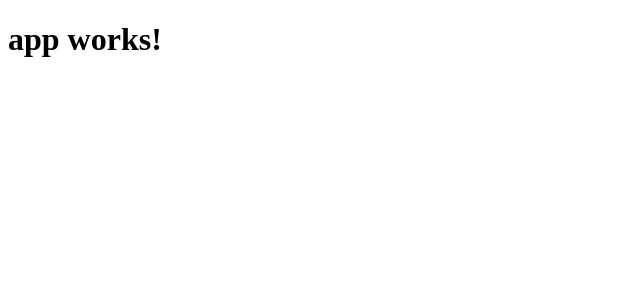
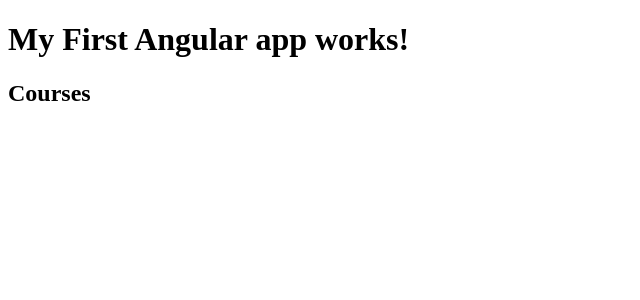
Before and after one commit to gazdagergo/angular-course, an Angular app: page / in a window 1280 px wide. Shown: the top 300 px of the page, without its empty margins (0-640 px from the left). Built offline with nearby package versions, Linux system fonts and the light colour scheme.

Commit message:
Courses component added

```diff
--- a/src/app/app.component.html
+++ b/src/app/app.component.html
@@ -1,3 +1,4 @@
 <h1>
-  {{title}}
+  My First Angular {{title}}
 </h1>
+<courses></courses>
--- a/src/app/app.module.ts
+++ b/src/app/app.module.ts
@@ -4,10 +4,12 @@
 import { HttpModule } from '@angular/http';
 
 import { AppComponent } from './app.component';
+import { CoursesComponent } from './courses/courses.component';
 
 @NgModule({
   declarations: [
-    AppComponent
+    AppComponent,
+    CoursesComponent
   ],
   imports: [
     BrowserModule,
--- /dev/null
+++ b/src/app/courses/courses.component.html
@@ -0,0 +1,3 @@
+<h2>
+  Courses
+</h2>
--- /dev/null
+++ b/src/app/courses/courses.component.ts
@@ -0,0 +1,15 @@
+import { Component, OnInit } from '@angular/core';
+
+@Component({
+  selector: 'courses',
+  templateUrl: './courses.component.html',
+  styleUrls: ['./courses.component.css']
+})
+export class CoursesComponent implements OnInit {
+
+  constructor() { }
+
+  ngOnInit() {
+  }
+
+}
```
Also changed, not shown: src/app/courses/courses.component.css (added), 1 other file (tests, documents, lock files or other folders).
